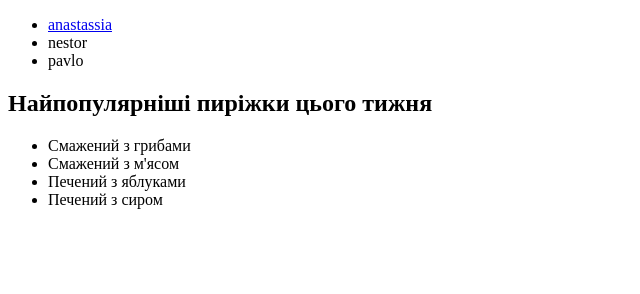
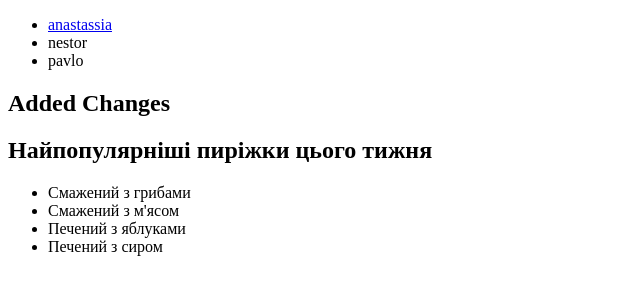
Before and after one commit to YaroslavKachur/test-shop, a plain HTML site: page index.html in a window 1280 px wide. Shown: the whole page, without its empty margins (0-640 px from the left). Drawn offline with Linux system fonts and the light colour scheme.

Commit message:
Update index.html

```diff
--- a/index.html
+++ b/index.html
@@ -16,6 +16,8 @@
     <div id="header"></div>
 
     <main>
+      <section><h1>Added Changes</h1></section>
+
       <section>
         <h2>Найпопулярніші пиріжки цього тижня</h2>
 
```
